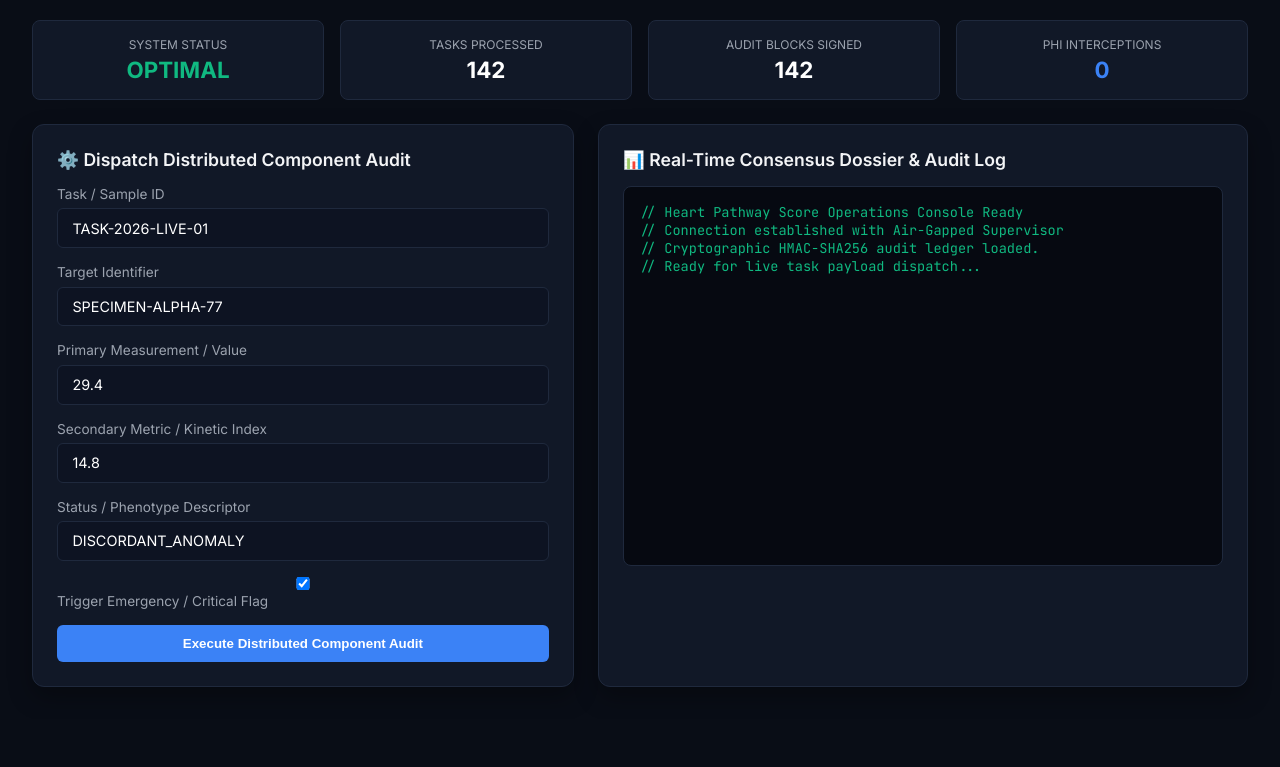
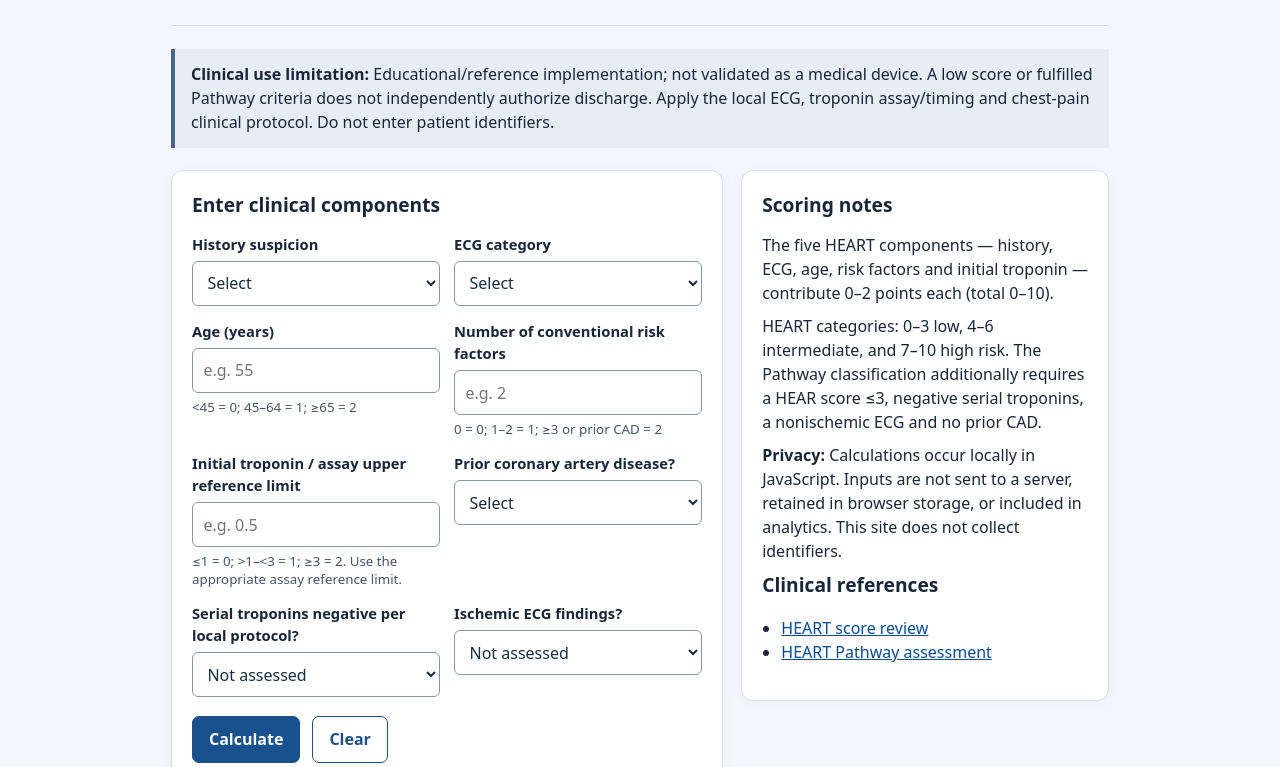
Before and after one commit to abusuraihsakhri/heart-pathway-score, a plain HTML site: page web/index.html in a window 1280 px wide. Shown: the part 121-888 px from the top of the page. Before the commit the page ends 840 px from the top, so only its background shows below. Drawn offline with Linux system fonts and the light colour scheme.

Commit message:
fix: replace nonfunctional simulation console with accessible browser-local HEART calculator

```diff
--- a/web/index.html
+++ b/web/index.html
@@ -1,236 +1,146 @@
-<!DOCTYPE html>
+<!doctype html>
 <html lang="en">
 <head>
-    <meta charset="UTF-8">
-    <meta name="viewport" content="width=device-width, initial-scale=1.0">
-    <title>Heart Pathway Score — Operations Console</title>
-    <link href="https://fonts.googleapis.com/css2?family=Inter:wght@300;400;600;700&family=JetBrains+Mono:wght@400;600&display=swap" rel="stylesheet">
-    <style>
-        :root {
-            --bg: #090d16;
-            --card: #111827;
-            --border: #1f293d;
-            --accent: #3b82f6;
-            --accent-glow: rgba(59, 130, 246, 0.25);
-            --text: #f3f4f6;
-            --text-muted: #9ca3af;
-            --danger: #ef4444;
-            --warning: #f59e0b;
-            --success: #10b981;
-        }
-        * { box-sizing: border-box; margin: 0; padding: 0; }
-        body {
-            font-family: 'Inter', sans-serif;
-            background: var(--bg);
-            color: var(--text);
-            padding: 2rem;
-            min-height: 100vh;
-        }
-        .header {
-            display: flex;
-            justify-content: space-between;
-            align-items: center;
-            border-bottom: 1px solid var(--border);
-            padding-bottom: 1.5rem;
-            margin-bottom: 2rem;
-        }
-        .header-title h1 { font-size: 1.6rem; font-weight: 700; color: #fff; }
-        .header-title p { color: var(--text-muted); font-size: 0.9rem; margin-top: 0.25rem; }
-        .badge {
-            display: inline-block;
-            padding: 0.3rem 0.8rem;
-            border-radius: 9999px;
-            font-size: 0.75rem;
-            font-weight: 600;
-            background: var(--accent-glow);
-            color: var(--accent);
-            border: 1px solid var(--accent);
-        }
-        .grid {
-            display: grid;
-            grid-template-columns: 1fr 1.2fr;
-            gap: 1.5rem;
-        }
-        .card {
-            background: var(--card);
-            border: 1px solid var(--border);
-            border-radius: 12px;
-            padding: 1.5rem;
-            box-shadow: 0 10px 25px rgba(0,0,0,0.3);
-        }
-        .card h2 {
-            font-size: 1.1rem;
-            font-weight: 600;
-            margin-bottom: 1rem;
-            display: flex;
-            align-items: center;
-            gap: 0.5rem;
-        }
-        .form-group { margin-bottom: 1rem; }
-        label { display: block; font-size: 0.85rem; color: var(--text-muted); margin-bottom: 0.4rem; }
-        input, select, textarea {
-            width: 100%;
-            padding: 0.65rem 0.9rem;
-            background: #0d1322;
-            border: 1px solid var(--border);
-            border-radius: 6px;
-            color: #fff;
-            font-family: inherit;
-            font-size: 0.9rem;
-        }
-        input:focus, textarea:focus { outline: none; border-color: var(--accent); }
-        .btn {
-            background: var(--accent);
-            color: #fff;
-            border: none;
-            padding: 0.7rem 1.4rem;
-            border-radius: 6px;
-            font-weight: 600;
-            cursor: pointer;
-            transition: 0.2s;
-            width: 100%;
-        }
-        .btn:hover { background: #2563eb; }
-        .terminal {
-            background: #060911;
-            border: 1px solid var(--border);
-            border-radius: 8px;
-            padding: 1rem;
-            font-family: 'JetBrains Mono', monospace;
-            font-size: 0.85rem;
-            color: #10b981;
-            height: 380px;
-            overflow-y: auto;
-            white-space: pre-wrap;
-        }
-        .metrics-bar {
-            display: grid;
-            grid-template-columns: repeat(4, 1fr);
-            gap: 1rem;
-            margin-bottom: 1.5rem;
-        }
-        .metric-box {
-            background: var(--card);
-            border: 1px solid var(--border);
-            border-radius: 8px;
-            padding: 1rem;
-            text-align: center;
-        }
-        .metric-val { font-size: 1.4rem; font-weight: 700; color: #fff; margin-top: 0.25rem; }
-        .metric-label { font-size: 0.75rem; color: var(--text-muted); text-transform: uppercase; }
-    </style>
+  <meta charset="utf-8">
+  <meta name="viewport" content="width=device-width, initial-scale=1">
+  <meta name="color-scheme" content="light">
+  <meta http-equiv="Content-Security-Policy" content="default-src 'none'; script-src 'self'; style-src 'self' 'unsafe-inline'; connect-src 'none'; img-src 'none'; base-uri 'none'; form-action 'none'">
+  <title>HEART Score & HEART Pathway | Chest Pain</title>
+  <style>
+    :root { font-family: system-ui, -apple-system, "Segoe UI", sans-serif; color: #172638; background: #f3f6fa; }
+    * { box-sizing: border-box; }
+    body { margin: 0; line-height: 1.5; }
+    .shell { max-width: 970px; margin: 0 auto; padding: 1.5rem 1rem 3rem; }
+    header { padding: .5rem 0 1.25rem; border-bottom: 1px solid #d3dce7; }
+    h1 { font-size: clamp(1.6rem, 4vw, 2.2rem); letter-spacing: -.02em; margin: 0; }
+    h2 { font-size: 1.2rem; margin: 0 0 .8rem; }
+    p { margin: .55rem 0; }
+    .muted { color: #4d627a; }
+    .notice { padding: .85rem 1rem; margin: 1.4rem 0; border-left: 4px solid #47658b; background: #e7edf5; }
+    .layout { display: grid; grid-template-columns: minmax(0, 1.5fr) minmax(260px, 1fr); gap: 1.15rem; align-items: start; }
+    .panel { padding: 1.25rem; background: white; border: 1px solid #d5dfe9; border-radius: 12px; box-shadow: 0 3px 15px rgba(0, 0, 0, .03); }
+    .fields { display: grid; grid-template-columns: repeat(2, minmax(0, 1fr)); gap: .9rem; }
+    label { font-weight: 650; font-size: .92rem; display: block; margin-bottom: .35rem; }
+    small { display: block; font-weight: 400; color: #43556b; margin-top: .3rem; line-height: 1.35; }
+    input, select, button { font: inherit; }
+    input, select { background: white; width: 100%; padding: .6rem .65rem; border: 1px solid #8596a9; border-radius: 6px; color: #182c42; min-height: 44px; }
+    input:focus-visible, select:focus-visible, button:focus-visible { outline: 3px solid #3387d2; outline-offset: 2px; }
+    .buttons { display: flex; gap: .75rem; margin-top: 1.15rem; }
+    button { padding: .65rem 1rem; border-radius: 7px; cursor: pointer; border: 1px solid #214f82; font-weight: 650; }
+    button[type="submit"] { background: #18518d; color: white; }
+    button[type="reset"] { background: white; color: #214f82; }
+    button:hover { filter: brightness(.94); }
+    .result { margin-top: 1.2rem; border: 1px solid #c2d8e7; border-radius: 8px; padding: 1rem; background: #f0f7fb; }
+    .value { font-size: 2rem; font-weight: 750; color: #174774; }
+    .result p { overflow-wrap: anywhere; }
+    .error { background: #fff0f0; color: #922727; border-left: 4px solid #b52d2d; padding: .7rem; margin-top: .9rem; }
+    .references { padding-left: 1.2rem; }
+    a { color: #064a91; }
+    footer { margin-top: 1.5rem; font-size: .85rem; color: #4a6177; }
+    @media(max-width: 760px) { .layout { grid-template-columns: 1fr; } .shell { padding: 1rem .8rem 2rem; } }
+    @media(max-width: 480px) { .fields { grid-template-columns: 1fr; } }
+  </style>
+  <script type="module" src="./app.mjs"></script>
 </head>
 <body>
+<main class="shell">
+  <header>
+    <h1>HEART Score & HEART Pathway</h1>
+    <p class="muted">Structured acute chest pain risk scoring — runs entirely in your browser</p>
+  </header>
 
-    <div class="header">
-        <div class="header-title">
-            <h1>Heart Pathway Score</h1>
-            <p>Domain: Clinical & Cryptographic AI | Standard: CAP / CLSI / NIST Standards | LabMind-Atlas Architecture</p>
+  <div class="notice" role="note"><strong>Clinical use limitation:</strong> Educational/reference implementation; not validated as a medical device. A low score or fulfilled Pathway criteria does not independently authorize discharge. Apply the local ECG, troponin assay/timing and chest-pain clinical protocol. Do not enter patient identifiers.</div>
+
+  <div class="layout">
+    <section class="panel" aria-labelledby="entry-title">
+      <h2 id="entry-title">Enter clinical components</h2>
+      <form id="heart-form">
+        <div class="fields">
+          <div>
+            <label for="history">History suspicion</label>
+            <select id="history" name="history" required>
+              <option value="" selected disabled>Select</option>
+              <option value="0">0 — Slight / nonspecific</option>
+              <option value="1">1 — Moderate</option>
+              <option value="2">2 — Highly suspicious</option>
+            </select>
+          </div>
+          <div>
+            <label for="ecg">ECG category</label>
+            <select id="ecg" name="ecg" required>
+              <option value="" selected disabled>Select</option>
+              <option value="0">0 — Normal</option>
+              <option value="1">1 — Nonspecific changes</option>
+              <option value="2">2 — Significant ST deviation</option>
+            </select>
+          </div>
+          <div>
+            <label for="age">Age (years)</label>
+            <input type="number" id="age" name="age" min="0" max="120" step="1" required placeholder="e.g. 55">
+            <small>&lt;45 = 0; 45–64 = 1; ≥65 = 2</small>
+          </div>
+          <div>
+            <label for="risk_factors">Number of conventional risk factors</label>
+            <input type="number" id="risk_factors" name="risk_factors" min="0" max="30" step="1" required placeholder="e.g. 2">
+            <small>0 = 0; 1–2 = 1; ≥3 or prior CAD = 2</small>
+          </div>
+          <div>
+            <label for="troponin_ratio">Initial troponin / assay upper reference limit</label>
+            <input type="number" id="troponin_ratio" name="troponin_ratio" min="0" step="any" required placeholder="e.g. 0.5">
+            <small>≤1 = 0; &gt;1–&lt;3 = 1; ≥3 = 2. Use the appropriate assay reference limit.</small>
+          </div>
+          <div>
+            <label for="prior_cad">Prior coronary artery disease?</label>
+            <select id="prior_cad" name="prior_cad" required>
+              <option value="" selected disabled>Select</option>
+              <option value="yes">Yes</option><option value="no">No</option>
+            </select>
+          </div>
+          <div>
+            <label for="serial_troponins_negative">Serial troponins negative per local protocol?</label>
+            <select id="serial_troponins_negative" name="serial_troponins_negative">
+              <option value="">Not assessed</option>
+              <option value="yes">Yes</option><option value="no">No</option>
+            </select>
+          </div>
+          <div>
+            <label for="ischemic_ecg">Ischemic ECG findings?</label>
+            <select id="ischemic_ecg" name="ischemic_ecg">
+              <option value="">Not assessed</option>
+              <option value="yes">Yes</option><option value="no">No</option>
+            </select>
+          </div>
         </div>
-        <div>
-            <span class="badge">Air-Gapped Active</span>
-            <span class="badge" style="background: rgba(16,185,129,0.2); color: #10b981; border-color: #10b981;">Zero-PHI Guard Active</span>
+        <div class="buttons">
+          <button type="submit">Calculate</button>
+          <button type="reset">Clear</button>
         </div>
-    </div>
+        <div id="error" class="error" role="alert" tabindex="-1" hidden></div>
+      </form>
+      <section class="result" id="result" aria-live="polite" tabindex="-1" hidden>
+        <h2>Assessment</h2>
+        <div class="value" id="score"></div>
+        <p><strong>HEART category:</strong> <span id="risk"></span></p>
+        <p><strong>HEAR subtotal:</strong> <span id="hear"></span></p>
+        <p><strong>HEART Pathway:</strong> <span id="pathway"></span></p>
+        <p class="muted" id="components"></p>
+        <p><small>No discharge or treatment directive is generated.</small></p>
+      </section>
+    </section>
 
-    <div class="metrics-bar">
-        <div class="metric-box">
-            <div class="metric-label">System Status</div>
-            <div class="metric-val" style="color: var(--success);" id="m-status">OPTIMAL</div>
-        </div>
-        <div class="metric-box">
-            <div class="metric-label">Tasks Processed</div>
-            <div class="metric-val" id="m-tasks">142</div>
-        </div>
-        <div class="metric-box">
-            <div class="metric-label">Audit Blocks Signed</div>
-            <div class="metric-val" id="m-audit">142</div>
-        </div>
-        <div class="metric-box">
-            <div class="metric-label">PHI Interceptions</div>
-            <div class="metric-val" style="color: var(--accent);" id="m-phi">0</div>
-        </div>
-    </div>
-
-    <div class="grid">
-        <div class="card">
-            <h2>⚙️ Dispatch Distributed Component Audit</h2>
-            <div class="form-group">
-                <label>Task / Sample ID</label>
-                <input type="text" id="task_id" value="TASK-2026-LIVE-01">
-            </div>
-            <div class="form-group">
-                <label>Target Identifier</label>
-                <input type="text" id="target_id" value="SPECIMEN-ALPHA-77">
-            </div>
-            <div class="form-group">
-                <label>Primary Measurement / Value</label>
-                <input type="number" id="primary_metric" value="29.4" step="0.1">
-            </div>
-            <div class="form-group">
-                <label>Secondary Metric / Kinetic Index</label>
-                <input type="number" id="secondary_metric" value="14.8" step="0.1">
-            </div>
-            <div class="form-group">
-                <label>Status / Phenotype Descriptor</label>
-                <input type="text" id="status_descriptor" value="DISCORDANT_ANOMALY">
-            </div>
-            <div class="form-group">
-                <label><input type="checkbox" id="is_critical" checked> Trigger Emergency / Critical Flag</label>
-            </div>
-            <button class="btn" onclick="runAudit()">Execute Distributed Component Audit</button>
-        </div>
-
-        <div class="card">
-            <h2>📊 Real-Time Consensus Dossier & Audit Log</h2>
-            <div class="terminal" id="outputConsole">// Heart Pathway Score Operations Console Ready
-// Connection established with Air-Gapped Supervisor
-// Cryptographic HMAC-SHA256 audit ledger loaded.
-// Ready for live task payload dispatch...</div>
-        </div>
-    </div>
-
-    <script>
-        async function runAudit() {
-            const consoleEl = document.getElementById('outputConsole');
-            consoleEl.innerText = "// Dispatching task across specialized workers...
-// Invoking InvariantQCWorker, SafetyEscalationWorker, ProtocolWorker...";
-
-            const payload = {
-                task_id: document.getElementById('task_id').value,
-                target_identifier: document.getElementById('target_id').value,
-                primary_metric: parseFloat(document.getElementById('primary_metric').value),
-                secondary_metric: parseFloat(document.getElementById('secondary_metric').value),
-                status_descriptor: document.getElementById('status_descriptor').value,
-                is_critical_flag: document.getElementById('is_critical').checked
-            };
-
-            try {
-                const res = await fetch('/api/audit', {
-                    method: 'POST',
-                    headers: { 'Content-Type': 'application/json' },
-                    body: JSON.stringify(payload)
-                });
-                const data = await res.json();
-                consoleEl.innerText = JSON.stringify(data, null, 2);
-                document.getElementById('m-tasks').innerText = parseInt(document.getElementById('m-tasks').innerText) + 1;
-                document.getElementById('m-audit').innerText = parseInt(document.getElementById('m-audit').innerText) + 1;
-            } catch (err) {
-                consoleEl.innerText = "// Offline / Simulation Output:\n" + JSON.stringify({
-                    dossier_id: "DOSSIER-SIM-" + Math.floor(Math.random()*10000),
-                    system: "heart-pathway-score",
-                    domain: "Clinical & Cryptographic AI",
-                    task_id: payload.task_id,
-                    overall_urgency: payload.is_critical_flag ? "CRITICAL_STAT_PANIC" : "ELEVATED_RISK",
-                    integrity_status: "DISCORDANT_ANOMALY",
-                    alerts: [
-                        { worker: "InvariantQCWorker", alert: "Primary metric exceeds upper reference bound" },
-                        { worker: "SafetyEscalationWorker", alert: "Critical emergency interlock flag active" }
-                    ],
-                    audit_hash: "HMAC_SHA256_e83f9a72b941d6c381f9"
-                }, null, 2);
-            }
-        }
-    </script>
+    <aside class="panel">
+      <h2>Scoring notes</h2>
+      <p>The five HEART components — history, ECG, age, risk factors and initial troponin — contribute 0–2 points each (total 0–10).</p>
+      <p>HEART categories: 0–3 low, 4–6 intermediate, and 7–10 high risk. The Pathway classification additionally requires a HEAR score ≤3, negative serial troponins, a nonischemic ECG and no prior CAD.</p>
+      <p><strong>Privacy:</strong> Calculations occur locally in JavaScript. Inputs are not sent to a server, retained in browser storage, or included in analytics. This site does not collect identifiers.</p>
+      <h2>Clinical references</h2>
+      <ul class="references">
+        <li><a href="https://pmc.ncbi.nlm.nih.gov/articles/PMC6005932/" target="_blank" rel="noopener noreferrer">HEART score review</a></li>
+        <li><a href="https://www.jacc.org/doi/10.1016/j.jacc.2018.12.046" target="_blank" rel="noopener noreferrer">HEART Pathway assessment</a></li>
+      </ul>
+    </aside>
+  </div>
+  <footer>Research/education only · No login or external service is required for calculation · Open-source reference implementation</footer>
+</main>
 </body>
 </html>
```
